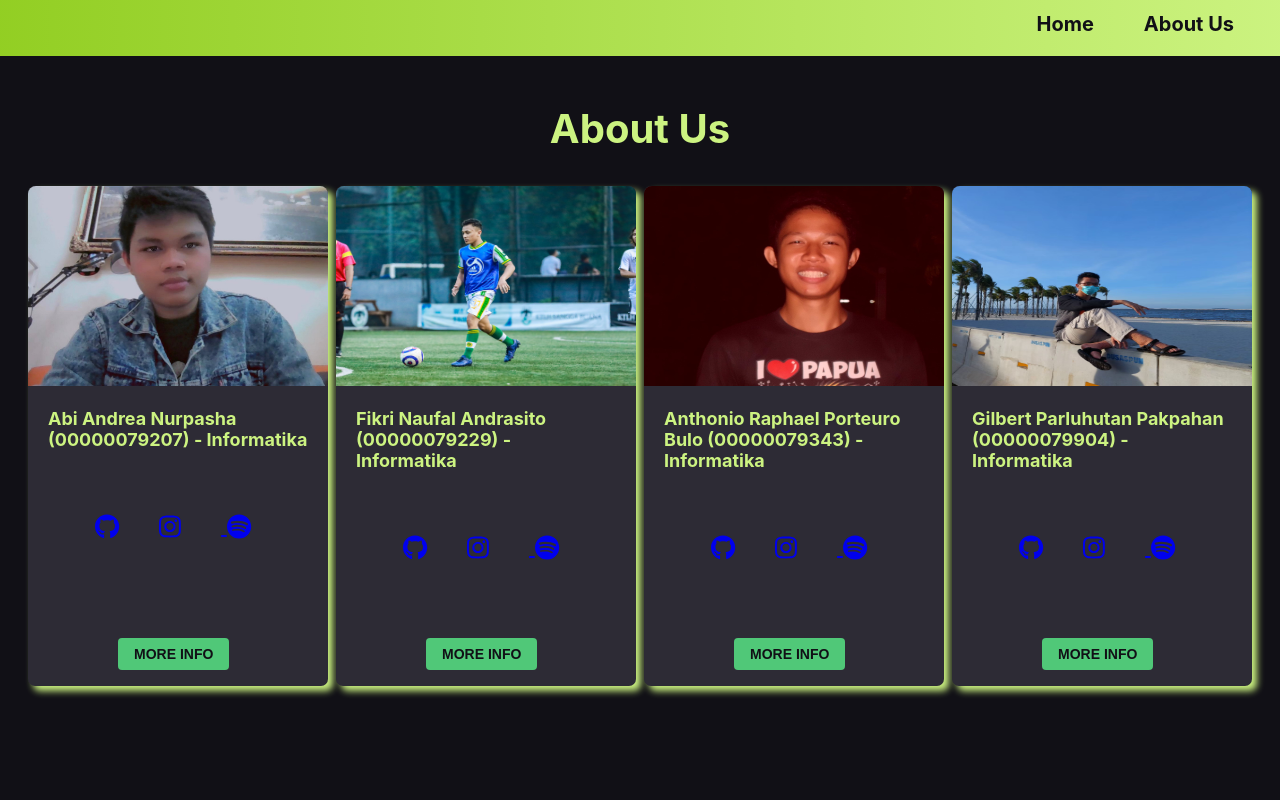
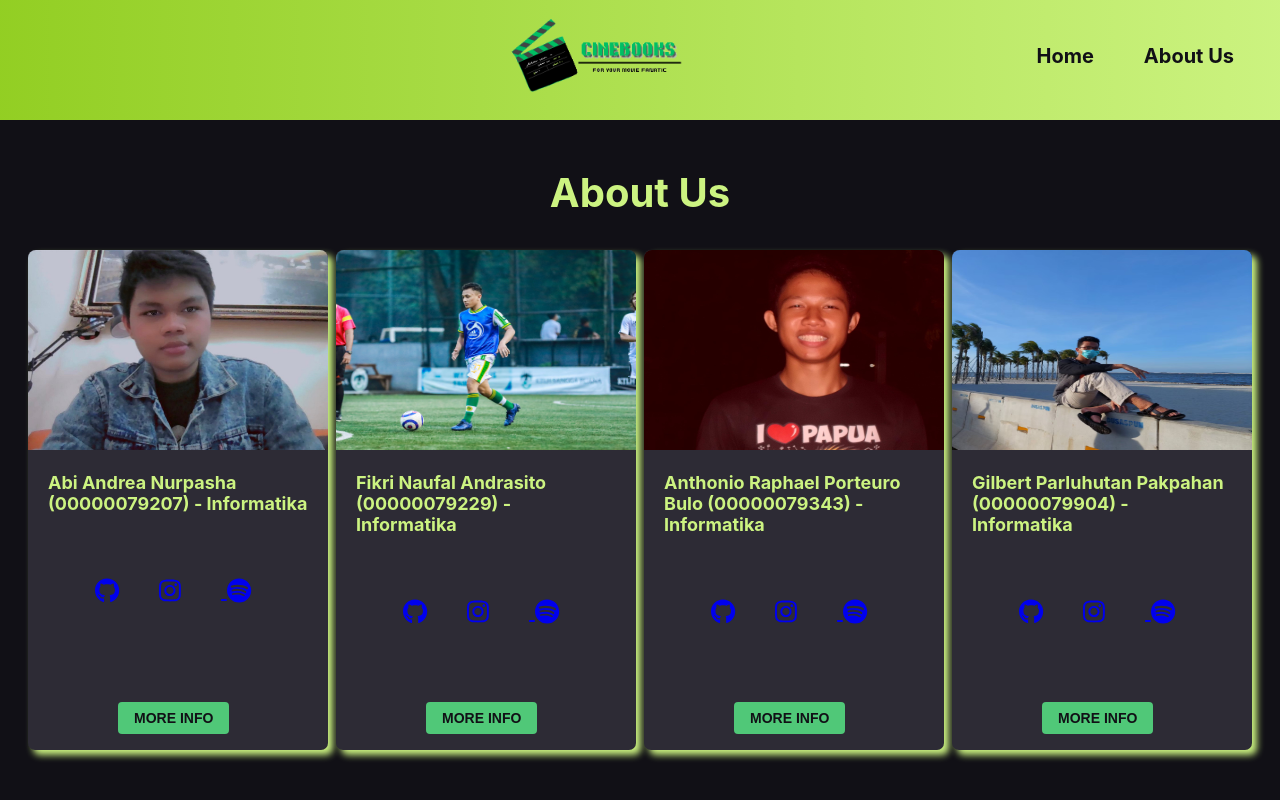
Before and after one commit to KingAbby/Cinebooks, a React (Create React App) app: page /AboutUs.js in a window 1280 px wide. Built offline with nearby package versions, Linux system fonts and the light colour scheme.

Commit message:
tambah logo, tinggal css nya

```diff
--- a/src/assets/MovieDesc/Nav.js
+++ b/src/assets/MovieDesc/Nav.js
@@ -1,4 +1,5 @@
 import React from "react";
+import LOGO from "../Images/LogoName.png";
 
 const Nav = ({ home, searchByText, selectGenre, genre, searchText }) => {
   const handleOnChangeText = (e) => {
@@ -14,6 +15,9 @@
   return (
     <div>
       <ul id="nav">
+        <li className="logo">
+          <img src={LOGO} style={{ width: "40%" }} />
+        </li>
         <li>
           <a href="/">Home</a>
         </li>
--- a/src/style.css
+++ b/src/style.css
@@ -74,6 +74,9 @@
   color: #080305;
   border-bottom: 5px solid rgb(10, 7, 2);
 }
+
+/*Logo*/
+
 
 /*Search Bar*/
 
```
Also changed, not shown: src/assets/Images/LogoName.png (added).
